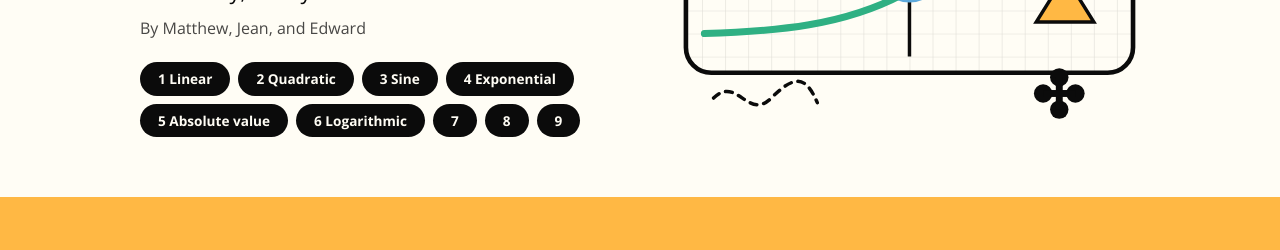
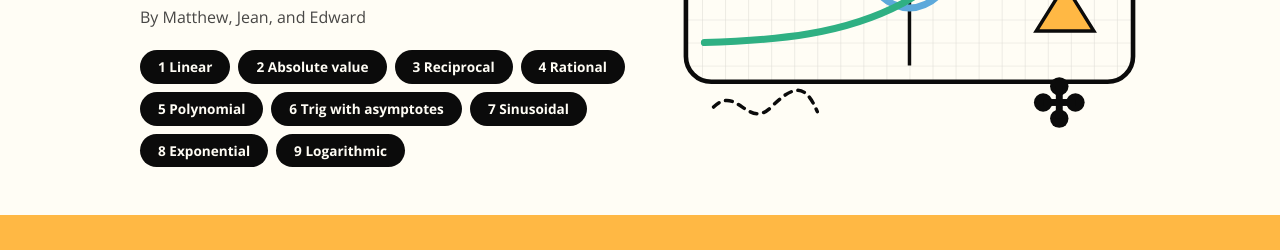
Before and after one commit to matthewsia104-netizen/functions-album, a plain HTML site: page index.html in a window 1280 px wide. Shown: the part 299-549 px from the top of the page. Drawn offline with nearby package versions, Linux system fonts and the light colour scheme.

Commit message:
index.html

```diff
--- a/index.html
+++ b/index.html
@@ -135,14 +135,14 @@ const site = {
 
 const items = [
   { type: "Linear", student: "", photo: "", graph: "", equation: "", domain: "", range: "", derivation: "", transformation: "", breakdown: "" },
-  { type: "Quadratic", student: "", photo: "", graph: "", equation: "", domain: "", range: "", derivation: "", transformation: "", breakdown: "" },
-  { type: "Sine", student: "", photo: "", graph: "", equation: "", domain: "", range: "", derivation: "", transformation: "", breakdown: "" },
+  { type: "Absolute value", student: "", photo: "", graph: "", equation: "", domain: "", range: "", derivation: "", transformation: "", breakdown: "" },
+  { type: "Reciprocal", student: "", photo: "", graph: "", equation: "", domain: "", range: "", derivation: "", transformation: "", breakdown: "" },
+  { type: "Rational", student: "", photo: "", graph: "", equation: "", domain: "", range: "", derivation: "", transformation: "", breakdown: "" },
+  { type: "Polynomial", student: "", photo: "", graph: "", equation: "", domain: "", range: "", derivation: "", transformation: "", breakdown: "" },
+  { type: "Trig with asymptotes", student: "", photo: "", graph: "", equation: "", domain: "", range: "", derivation: "", transformation: "", breakdown: "" },
+  { type: "Sinusoidal", student: "", photo: "", graph: "", equation: "", domain: "", range: "", derivation: "", transformation: "", breakdown: "" },
   { type: "Exponential", student: "", photo: "", graph: "", equation: "", domain: "", range: "", derivation: "", transformation: "", breakdown: "" },
-  { type: "Absolute value", student: "", photo: "", graph: "", equation: "", domain: "", range: "", derivation: "", transformation: "", breakdown: "" },
-  { type: "Logarithmic", student: "", photo: "", graph: "", equation: "", domain: "", range: "", derivation: "", transformation: "", breakdown: "" },
-  { type: "", student: "", photo: "", graph: "", equation: "", domain: "", range: "", derivation: "", transformation: "", breakdown: "" },
-  { type: "", student: "", photo: "", graph: "", equation: "", domain: "", range: "", derivation: "", transformation: "", breakdown: "" },
-  { type: "", student: "", photo: "", graph: "", equation: "", domain: "", range: "", derivation: "", transformation: "", breakdown: "" }
+  { type: "Logarithmic", student: "", photo: "", graph: "", equation: "", domain: "", range: "", derivation: "", transformation: "", breakdown: "" }
 ];
 /* ===================== Do not edit below ===================== */
 const $ = (id) => document.getElementById(id);
```
